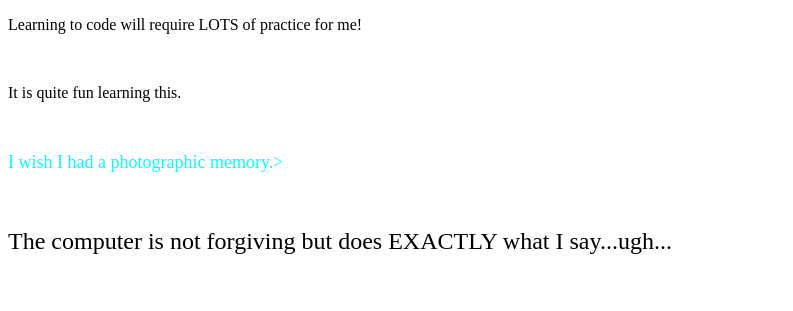
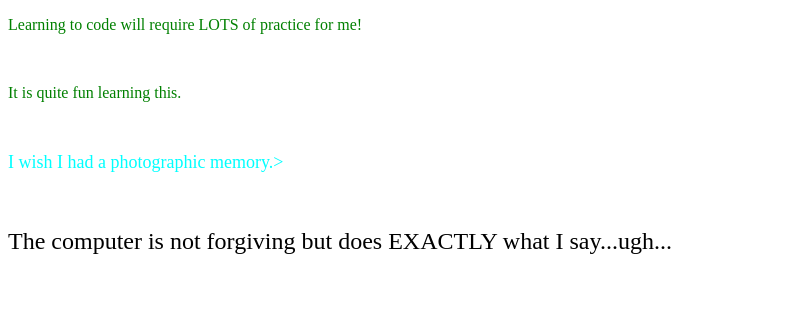
Before and after one commit to JoLaBounty12/Practice, a plain HTML site: page index.html in a window 1280 px wide. Shown: the top 311 px of the page, without its empty margins (0-793 px from the left). Drawn offline with Linux system fonts and the light colour scheme.

Commit message:
Update index.html

```diff
--- a/index.html
+++ b/index.html
@@ -28,6 +28,7 @@
     <style>
 
         img {width:200px;}
+        p {color:green;}
 
     </style>
 
```
